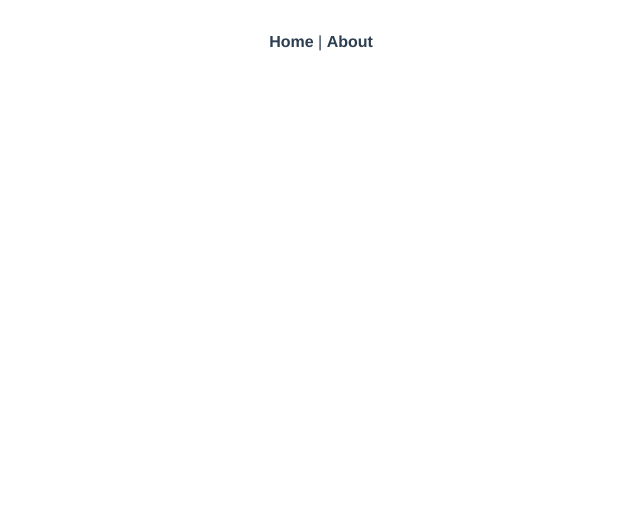
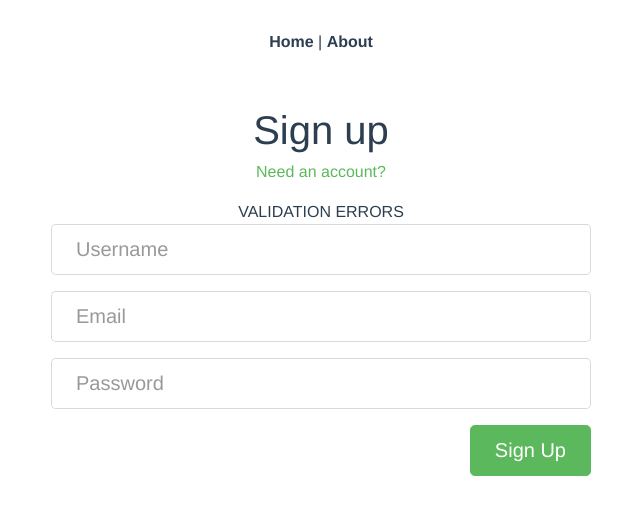
Before and after one commit to devbearu/mediumclone_vue, a Vue app: page /#/register in a window 1280 px wide. Shown: the top 514 px of the page, without its empty margins (319-959 px from the left). Built offline with nearby package versions, Linux system fonts and the light colour scheme; a web font is replaced by a local one.

Commit message:
create register form

```diff
--- a/src/router/index.js
+++ b/src/router/index.js
@@ -1,22 +1,20 @@
 import Vue from 'vue'
 import VueRouter from 'vue-router'
-import Home from '../views/Home.vue'
+import Home from '@/views/Home'
+import Register from '@/views/Register'
 
 Vue.use(VueRouter)
 
 const routes = [
 	{
 		path: '/',
-    name: 'Home',
+		name: 'home',
 		component: Home
 	},
 	{
-    path: '/about',
-    name: 'About',
-    // route level code-splitting
-    // this generates a separate chunk (about.[hash].js) for this route
-    // which is lazy-loaded when the route is visited.
-    component: () => import(/* webpackChunkName: "about" */ '../views/About.vue')
+		path: '/register',
+		name: 'register',
+		component: Register
 	}
 ]
 
--- /dev/null
+++ b/src/views/Register.vue
@@ -0,0 +1,54 @@
+<template>
+	<div class="auth-page">
+		<div class="container page">
+			<div class="row">
+				<div class="col-md-6 offset-md-3 col-xs-12">
+					<h1 class="text-xs-center">Sign up</h1>
+					<p class="text-xs-center">
+						<router-link :to="{name: 'login'}">
+							Need an account?
+						</router-link>
+					</p>
+					VALIDATION ERRORS
+					<form>
+						<fieldset class="form-group">
+							<input
+								class="form-control form-control-lg"
+								type="text"
+								placeholder="Username"
+							/>
+						</fieldset>
+						<fieldset class="form-group">
+							<input
+								class="form-control form-control-lg"
+								type="text"
+								placeholder="Email"
+							/>
+						</fieldset>
+						<fieldset class="form-group">
+							<input
+								class="form-control form-control-lg"
+								type="password"
+								placeholder="Password"
+							/>
+						</fieldset>
+						<button class="btn btn-lg btn-primary pull-xs-right">
+							Sign Up
+						</button>
+					</form>
+				</div>
+			</div>
+		</div>
+	</div>
+</template>
+
+<script>
+export default {
+	name: 'McvRegister',
+	methods: {
+		onSubmit() {
+			console.log('subbmitted form')
+		}
+	}
+}
+</script>
```
Lines whose indentation alone changed are shown as unchanged.
